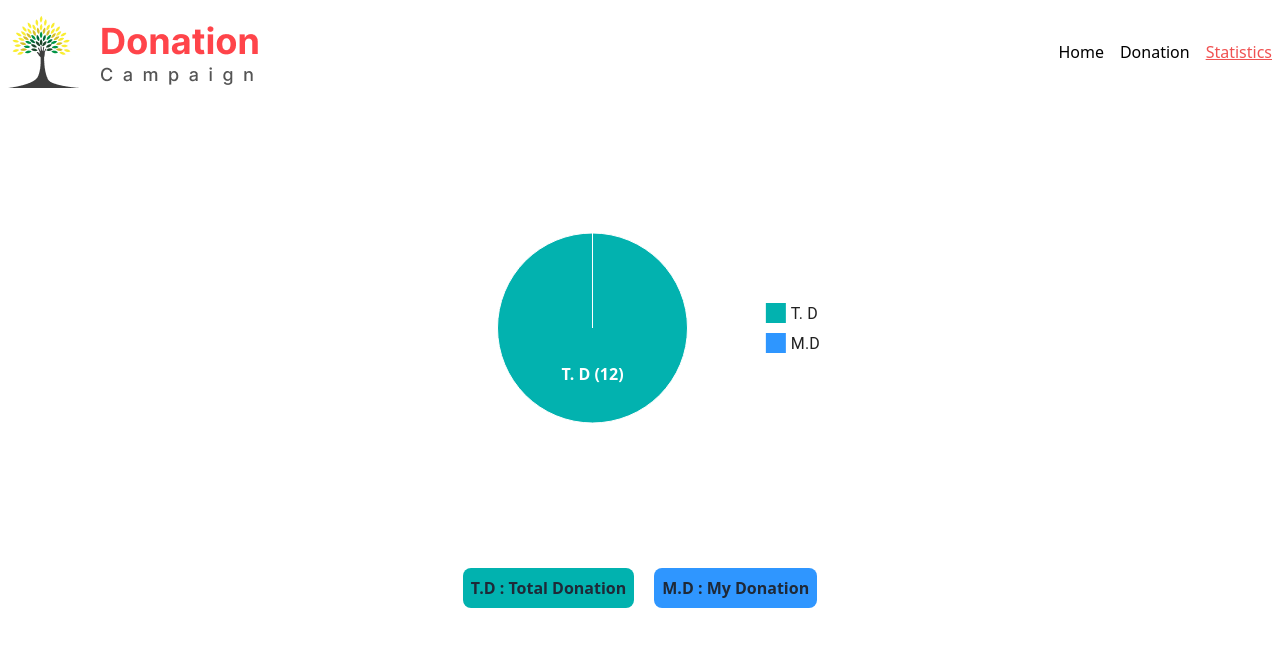
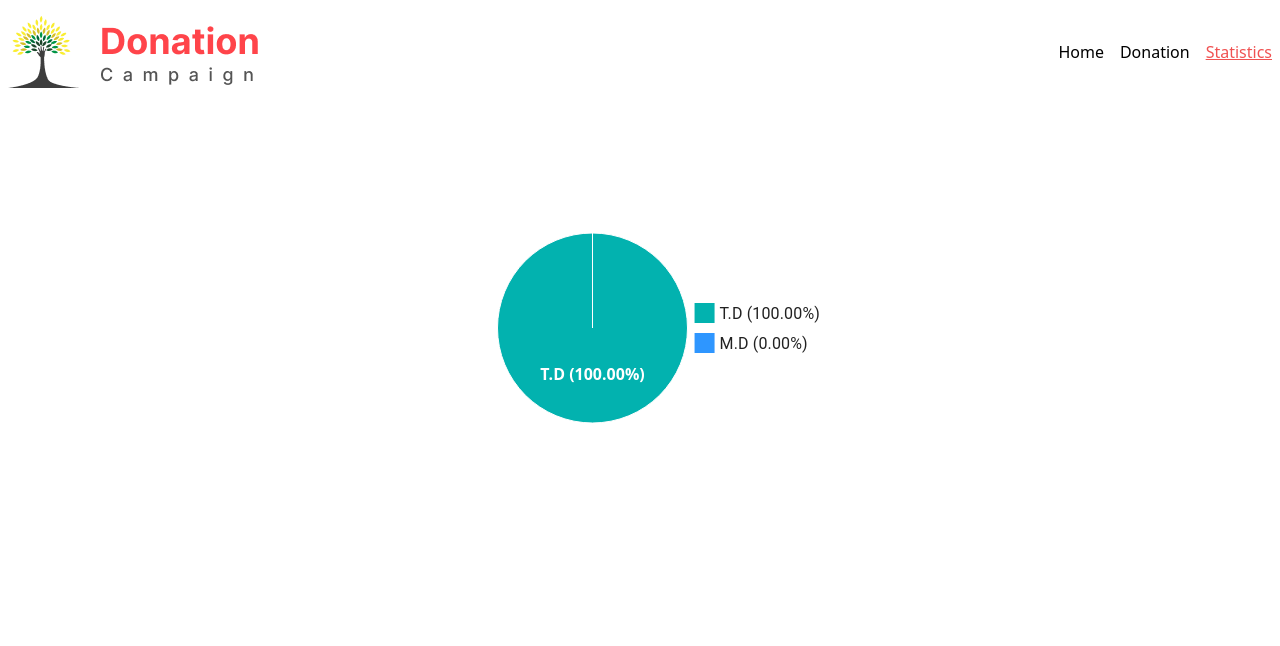
Before and after one commit to singha-saikat/Donation_Campaign, a React (Vite) app: page /statistics in a window 1280 px wide. Shown: the top 646 px of the page. Built offline with nearby package versions, Linux system fonts and the light colour scheme.

Commit message:
finaly complted,pie chart percentage shown

```diff
--- a/src/Pages/Statistics/Statistics.jsx
+++ b/src/Pages/Statistics/Statistics.jsx
@@ -1,9 +1,16 @@
 import { PieChart, pieArcLabelClasses } from '@mui/x-charts/PieChart';
 import { useEffect, useState } from "react";
 import { useLoaderData } from 'react-router-dom';
+
 const Statistics = () => {
   const [donate, setDonate] = useState([]);
   const element = useLoaderData();
+
+  const size = {
+    width: 400,
+    height: 200,
+  };
+
   useEffect(() => {
     const DonationItems = JSON.parse(localStorage.getItem("donation"));
 
@@ -14,18 +21,15 @@ const Statistics = () => {
     }
   }, []);
 
+  const totalValue = element.length;
+  const myDonation = donate.length;
+
   const data = [
-        { value: element.length, label: 'T. D' },
-        { value: donate.length , label: 'M.D' },
-
+    { value: totalValue, label: `T.D (${((totalValue / (totalValue + myDonation)) * 100).toFixed(2)}%)` },
+    { value: myDonation, label: `M.D (${((myDonation / (totalValue + myDonation)) * 100).toFixed(2)}%)` },
   ];
 
-      const size = {
-        width: 400,
-        height: 200,
-      };
-
-
+  const is100Percent = totalValue === 12 && myDonation === 12;
 
   return (
     <div>
@@ -33,9 +37,9 @@ const Statistics = () => {
         <PieChart
           series={[
             {
-            arcLabel: (item) => `${item.label} (${item.value})`,
+              arcLabel: (item) => item.label,
               arcLabelMinAngle: 45,
-            data,
+              data: is100Percent ? [{ value: 1, label: "100%" }] : data,
             },
           ]}
           sx={{
@@ -46,12 +50,8 @@ const Statistics = () => {
           }}
           {...size}
         />
+      </div>
 
-      </div>
-      <div className='flex justify-center gap-5'>
-        <span className='bg-[#01B2AF] text-gray-800 p-2 rounded-lg font-bold'>T.D : Total Donation</span>
-        <span className='bg-[#2F96FF] text-gray-800 p-2 rounded-lg font-bold'>M.D : My Donation</span>
-      </div>
     </div>
   );
 };
```
Also changed, not shown: 1 other file (tests, documents, lock files or other folders). Lines whose indentation alone changed are shown as unchanged.
